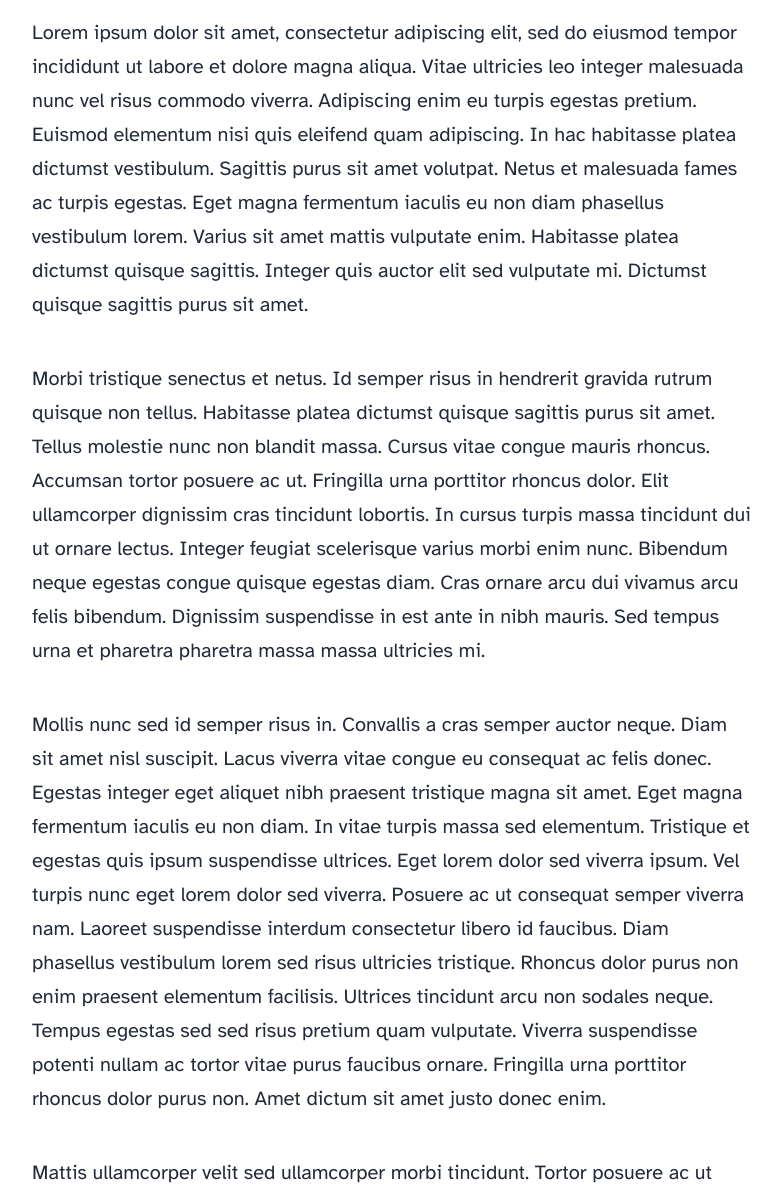
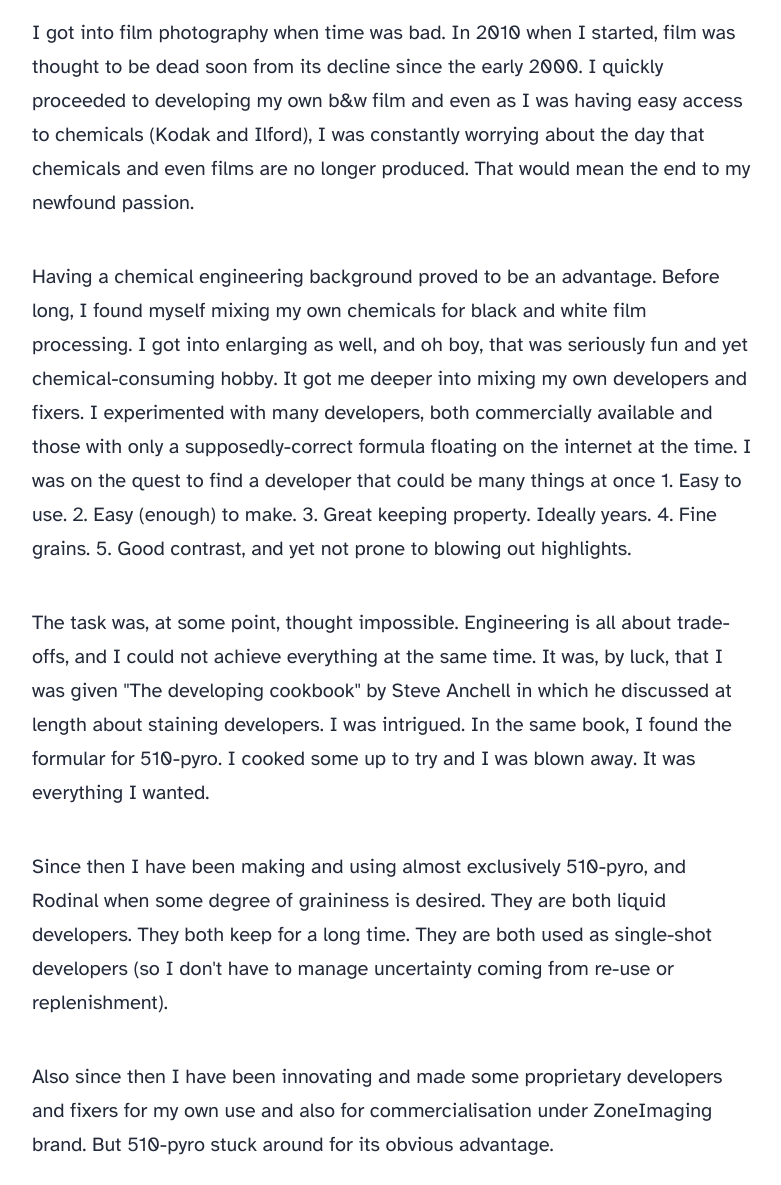
Before and after one commit to andynguyendk/shopthuocfilmgithub, an Astro site: page /about in a window 1280 px wide. Shown: the part 681-1866 px from the top of the page, without its empty margins (248-1029 px from the left). Built offline with nearby package versions, Linux system fonts and the light colour scheme; Astro itself is replaced by a stand-in of ours.

Commit message:
About me

```diff
--- a/src/pages/about.astro
+++ b/src/pages/about.astro
@@ -9,54 +9,46 @@ import Layout from '../layouts/BlogPost.astro';
 	heroImage="/product-film-processing.jpg"
 >
 	<p>
-		Lorem ipsum dolor sit amet, consectetur adipiscing elit, sed do eiusmod tempor incididunt ut
-		labore et dolore magna aliqua. Vitae ultricies leo integer malesuada nunc vel risus commodo
-		viverra. Adipiscing enim eu turpis egestas pretium. Euismod elementum nisi quis eleifend quam
-		adipiscing. In hac habitasse platea dictumst vestibulum. Sagittis purus sit amet volutpat. Netus
-		et malesuada fames ac turpis egestas. Eget magna fermentum iaculis eu non diam phasellus
-		vestibulum lorem. Varius sit amet mattis vulputate enim. Habitasse platea dictumst quisque
-		sagittis. Integer quis auctor elit sed vulputate mi. Dictumst quisque sagittis purus sit amet.
+		I got into film photography when time was bad. In 2010 when I started, film was thought to be dead soon from its decline since the early 2000.
+		I quickly proceeded to developing my own b&w film and even as I was having easy access to chemicals (Kodak and Ilford), I was constantly worrying
+		about the day that chemicals and even films are no longer produced. That would mean the end to my newfound passion.
 	</p>
 
 	<p>
-		Morbi tristique senectus et netus. Id semper risus in hendrerit gravida rutrum quisque non
-		tellus. Habitasse platea dictumst quisque sagittis purus sit amet. Tellus molestie nunc non
-		blandit massa. Cursus vitae congue mauris rhoncus. Accumsan tortor posuere ac ut. Fringilla urna
-		porttitor rhoncus dolor. Elit ullamcorper dignissim cras tincidunt lobortis. In cursus turpis
-		massa tincidunt dui ut ornare lectus. Integer feugiat scelerisque varius morbi enim nunc.
-		Bibendum neque egestas congue quisque egestas diam. Cras ornare arcu dui vivamus arcu felis
-		bibendum. Dignissim suspendisse in est ante in nibh mauris. Sed tempus urna et pharetra pharetra
-		massa massa ultricies mi.
+		Having a chemical engineering background proved to be an advantage. Before long, I found myself mixing my own chemicals for black and white film processing.
+		I got into enlarging as well, and oh boy, that was seriously fun and yet chemical-consuming hobby. It got me deeper into mixing my own developers and fixers.
+		I experimented with many developers, both commercially available and those with only a supposedly-correct formula floating on the internet at the time.
+		I was on the quest to find a developer that could be many things at once </br>
+		</br>
+		1. Easy to use.</br>
+		2. Easy (enough) to make.</br>
+		3. Great keeping property. Ideally years.</br>
+		4. Fine grains.</br>
+		5. Good contrast, and yet not prone to blowing out highlights.</br>
+
 	</p>
 
 	<p>
-		Mollis nunc sed id semper risus in. Convallis a cras semper auctor neque. Diam sit amet nisl
-		suscipit. Lacus viverra vitae congue eu consequat ac felis donec. Egestas integer eget aliquet
-		nibh praesent tristique magna sit amet. Eget magna fermentum iaculis eu non diam. In vitae
-		turpis massa sed elementum. Tristique et egestas quis ipsum suspendisse ultrices. Eget lorem
-		dolor sed viverra ipsum. Vel turpis nunc eget lorem dolor sed viverra. Posuere ac ut consequat
-		semper viverra nam. Laoreet suspendisse interdum consectetur libero id faucibus. Diam phasellus
-		vestibulum lorem sed risus ultricies tristique. Rhoncus dolor purus non enim praesent elementum
-		facilisis. Ultrices tincidunt arcu non sodales neque. Tempus egestas sed sed risus pretium quam
-		vulputate. Viverra suspendisse potenti nullam ac tortor vitae purus faucibus ornare. Fringilla
-		urna porttitor rhoncus dolor purus non. Amet dictum sit amet justo donec enim.
+		The task was, at some point, thought impossible. Engineering is all about trade-offs, and I could not achieve everything at the same time. It was, by luck,
+		that I was given "The developing cookbook" by Steve Anchell in which he discussed at length about staining developers. I was intrigued. In the same book, I found
+		the formular for 510-pyro. I cooked some up to try and I was blown away. It was everything I wanted.</br>
+
+
 	</p>
 
 	<p>
-		Mattis ullamcorper velit sed ullamcorper morbi tincidunt. Tortor posuere ac ut consequat semper
-		viverra. Tellus mauris a diam maecenas sed enim ut sem viverra. Venenatis urna cursus eget nunc
-		scelerisque viverra mauris in. Arcu ac tortor dignissim convallis aenean et tortor at. Curabitur
-		gravida arcu ac tortor dignissim convallis aenean et tortor. Egestas tellus rutrum tellus
-		pellentesque eu. Fusce ut placerat orci nulla pellentesque dignissim enim sit amet. Ut enim
-		blandit volutpat maecenas volutpat blandit aliquam etiam. Id donec ultrices tincidunt arcu. Id
-		cursus metus aliquam eleifend mi.
+		Since then I have been making and using almost exclusively 510-pyro, and Rodinal when some degree of graininess is desired. They are both liquid developers.
+		They both keep for a long time. They are both used as single-shot developers (so I don't have to manage uncertainty coming from re-use or replenishment).
+
 	</p>
 
 	<p>
-		Tempus quam pellentesque nec nam aliquam sem. Risus at ultrices mi tempus imperdiet. Id porta
-		nibh venenatis cras sed felis eget velit. Ipsum a arcu cursus vitae. Facilisis magna etiam
-		tempor orci eu lobortis elementum. Tincidunt dui ut ornare lectus sit. Quisque non tellus orci
-		ac. Blandit libero volutpat sed cras. Nec tincidunt praesent semper feugiat nibh sed pulvinar
-		proin gravida. Egestas integer eget aliquet nibh praesent tristique magna.
+		Also since then I have been innovating and made some proprietary developers and fixers for my own use and also for commercialisation under ZoneImaging brand.
+		But 510-pyro stuck around for its obvious advantage.
+	</p>
+
+	<p>
+		And now I've opened my own shop to offer 510-pyro and other chemicals to you so you could enjoy them as I did.</br>
+		Thanks for reading and I hope you will find joy in the journey of photo-making the traditional way.
 	</p>
 </Layout>
```
